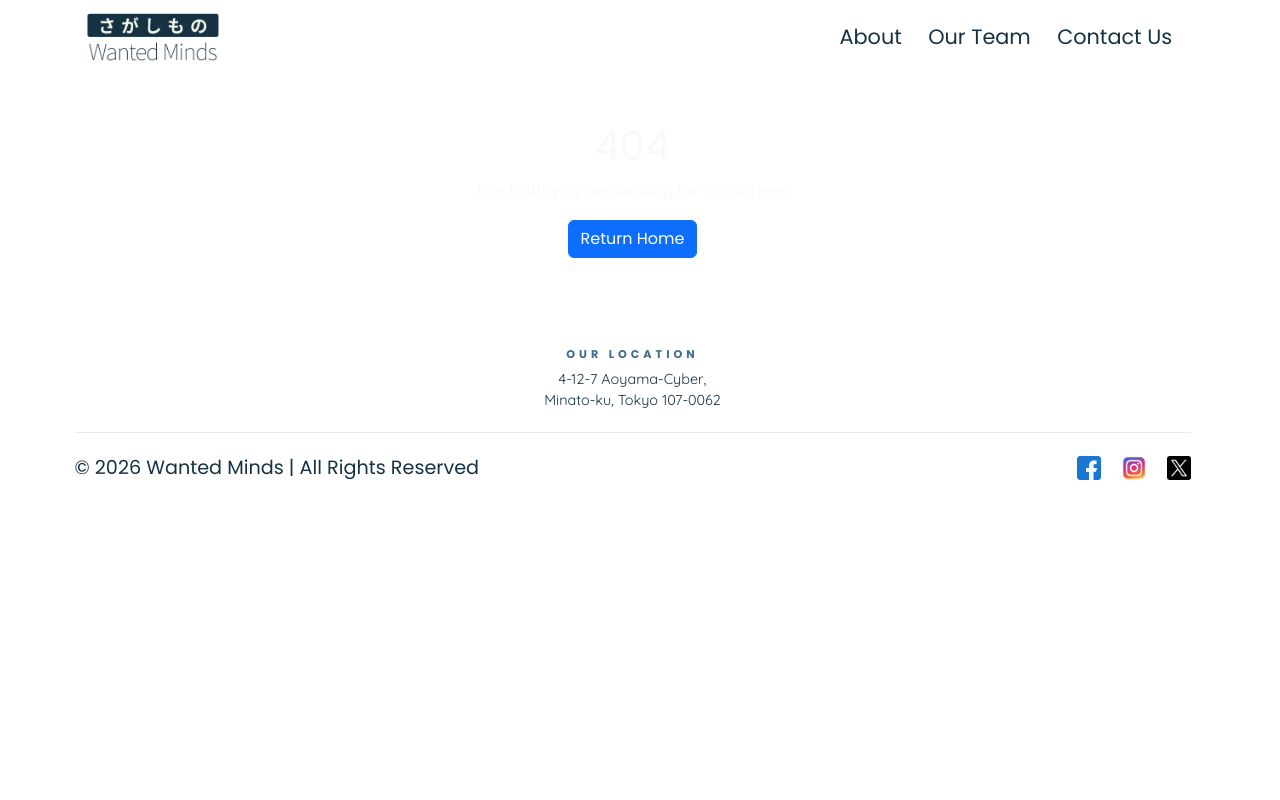
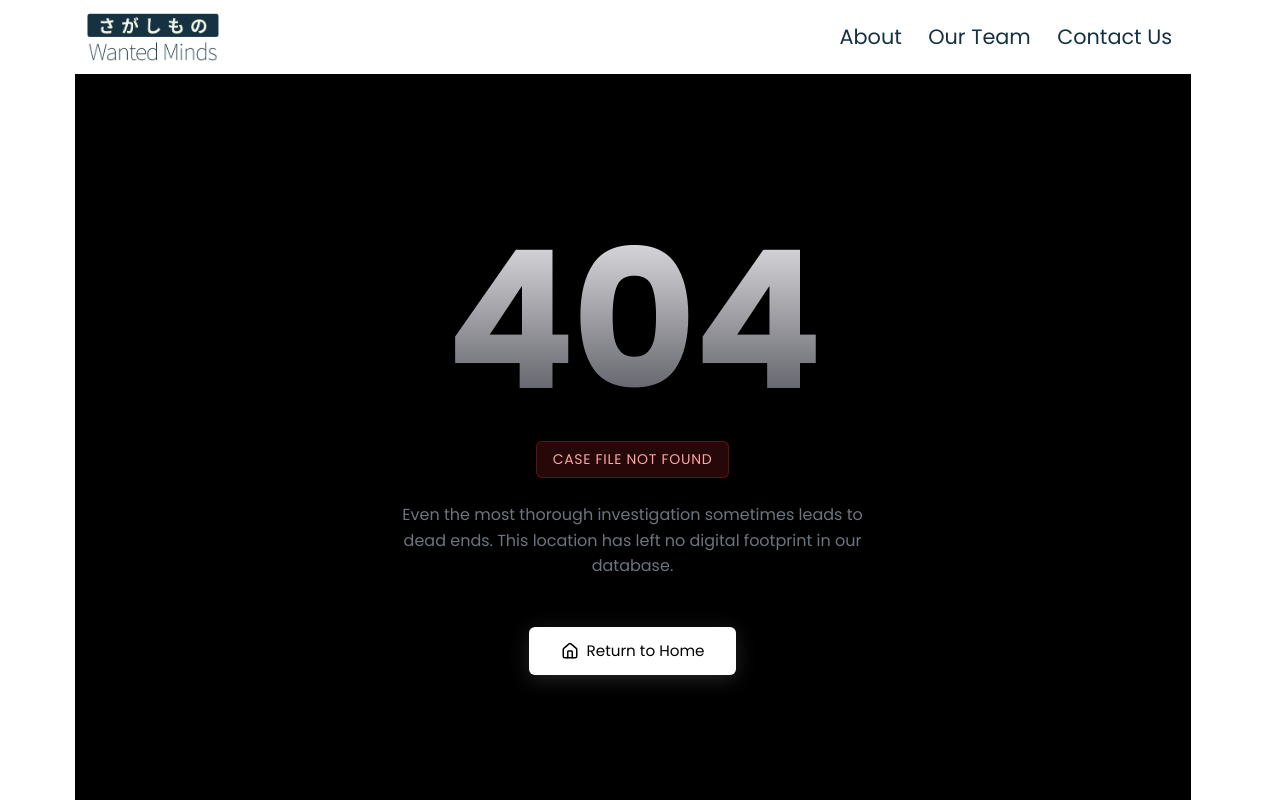
Before and after one commit to deyperfect/Wanted-Minds, a React (Vite) app in the folder client/: page /Wanted-Minds/ in a window 1280 px wide. Before the commit this address had no page. Shown: the top 800 px of the page. Built offline with nearby package versions, Linux system fonts and the light colour scheme; a web font is replaced by a local one.

Commit message:
Adjusted error page

```diff
--- a/client/package.json
+++ b/client/package.json
@@ -11,6 +11,7 @@
   },
   "dependencies": {
     "bootstrap": "^5.3.8",
+    "lucide-react": "^0.577.0",
     "react": "^19.2.0",
     "react-bootstrap": "^2.10.10",
     "react-bootstrap-icons": "^1.11.6",
--- a/client/src/pages/Error.jsx
+++ b/client/src/pages/Error.jsx
@@ -1,12 +1,135 @@
-// src/pages/Error.jsx
-import { Link } from 'react-router-dom';
+import { Home } from "lucide-react";
 
-export default function Error() {
+export default function ErrorPage() {
   return (
-    <div className="text-center py-5 text-light">
-      <h1>404</h1>
-      <p>The truth you are looking for is not here.</p>
-      <Link to="/" className="btn btn-primary">Return Home</Link>
-    </div>
+    <>
+      <style>{`
+        .error-page {
+          min-height: 100vh;
+          background: black;
+          color: white;
+          overflow: hidden;
+          position: relative;
+          display: flex;
+          align-items: center;
+          justify-content: center;
+        }
+
+
+        .gradient-overlay {
+          position: absolute;
+          inset: 0;
+          background: linear-gradient(to bottom, black, rgba(0,0,0,0.9), black);
+        }
+
+
+
+
+        .display-error {
+          font-size: clamp(6rem, 18vw, 12rem);
+          line-height: 1;
+          font-weight: 900;
+          background: linear-gradient(to bottom, #e4e4e7, #52525b);
+          -webkit-background-clip: text;
+          -webkit-text-fill-color: transparent;
+          background-clip: text;
+          letter-spacing: -0.02em;
+        }
+
+
+        .case-badge {
+          display: inline-flex;
+          align-items: center;
+          gap: 0.5rem;
+          padding: 0.4rem 1rem;
+          background: rgba(127, 29, 29, 0.3);
+          border: 1px solid rgba(153, 27, 27, 0.5);
+          border-radius: 6px;
+          color: #fca5a5;
+          font-size: 0.875rem;
+          letter-spacing: 0.05em;
+        }
+
+        .btn-base {
+          display: inline-flex;
+          align-items: center;
+          gap: 0.5rem;
+          padding: 0.75rem 2rem;
+          border-radius: 6px;
+          font-weight: 500;
+          font-size: 0.95rem;
+          border: none;
+          cursor: pointer;
+          transition: background 0.25s, box-shadow 0.25s, border-color 0.25s;
+          min-width: 180px;
+          justify-content: center;
+        }
+        .btn-primary-custom {
+          background: white;
+          color: black;
+          box-shadow: 0 4px 20px rgba(255,255,255,0.15);
+        }
+        .btn-primary-custom:hover {
+          background: #e4e4e7;
+          box-shadow: 0 4px 28px rgba(255,255,255,0.25);
+        }
+        .btn-outline-custom {
+          background: transparent;
+          color: white;
+          border: 1px solid #3f3f46;
+        }
+        .btn-outline-custom:hover {
+          background: #18181b;
+          border-color: #52525b;
+          color: white;
+        }
+
+
+      `}</style>
+
+      <div className="error-page">
+        {/* Background */}
+        <div className="position-absolute w-100 h-100" style={{ zIndex: 0 }}>
+          <div className="gradient-overlay" />
+        </div>
+
+        {/* Main content */}
+        <div
+          className="position-relative text-center px-3"
+          style={{ zIndex: 2, maxWidth: 900 }}
+        >
+          {/* 404 */}
+          <div className="mb-4 anim-fade-scale">
+            <div className="position-relative d-inline-block">
+              <h1 className="display-error mb-0">404</h1>
+            </div>
+          </div>
+
+          {/* Case badge */}
+          <div className="mb-4 anim-fade-in">
+            <span className="case-badge">CASE FILE NOT FOUND</span>
+          </div>
+
+          {/* Description */}
+          <div className="mb-5 anim-fade-up">
+            <p className="text-secondary mx-auto" style={{ maxWidth: 500 }}>
+              Even the most thorough investigation sometimes leads to dead ends.
+              This location has left no digital footprint in our database.
+            </p>
+          </div>
+
+          {/* Buttons */}
+          <div className="d-flex flex-column flex-sm-row gap-3 justify-content-center align-items-center mb-5 anim-fade-up-2">
+            <button
+              className="btn-base btn-primary-custom"
+              onClick={() => (window.location.href = "/")}
+            >
+              <Home size={18} />
+              Return to Home
+            </button>
+          </div>
+        </div>
+      </div>
+    </>
   );
 }
```
Also changed, not shown: 1 other file (tests, documents, lock files or other folders).
